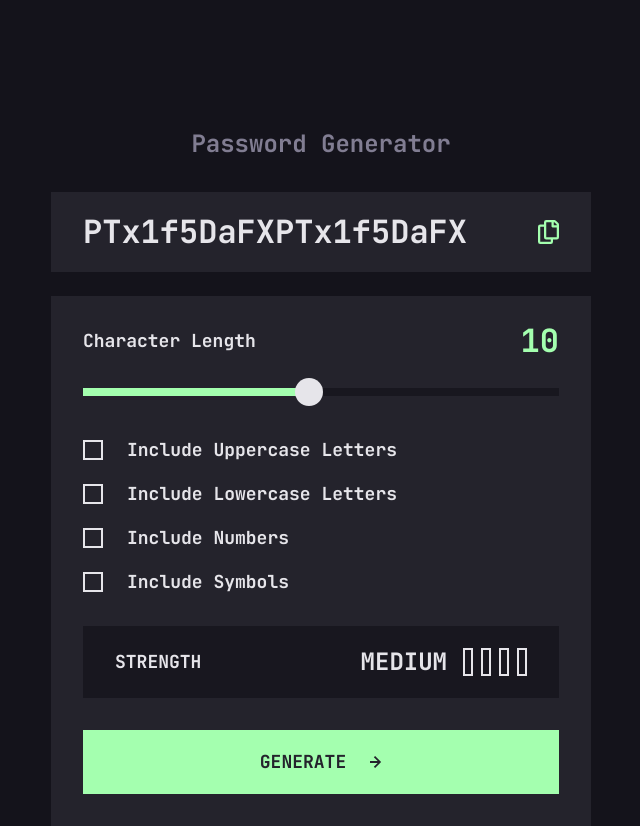
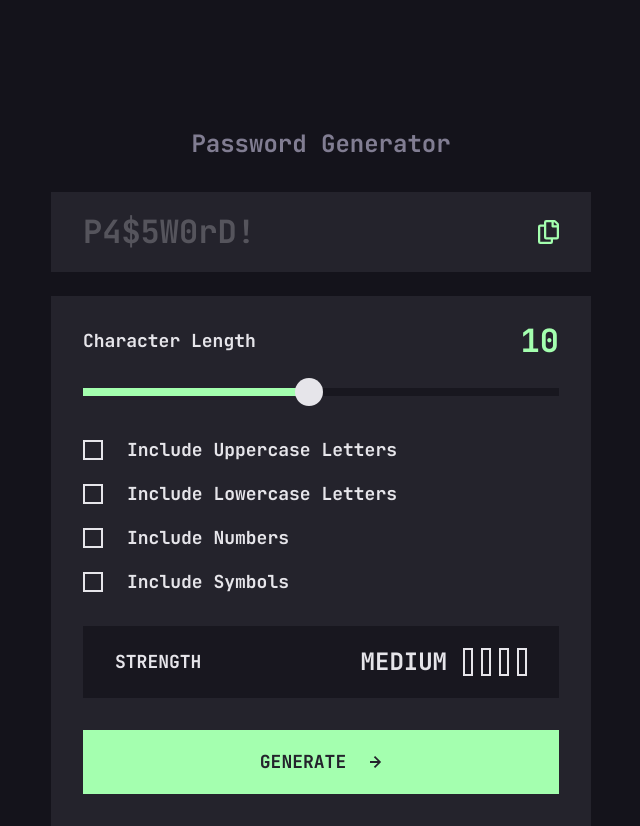
Before and after one commit to ZZ83/password-generator-app, a website: page index.html in a window 1280 px wide. Shown: the whole page, without its empty margins (319-959 px from the left). Drawn offline with Linux system fonts and the light colour scheme.

Commit message:
Add password empty state / placeholder styles

```diff
--- a/index.html
+++ b/index.html
@@ -13,7 +13,7 @@
 	</header>
 	<main>
 		<section class="mb-4 mt-4 flex h-16 items-center justify-between bg-gray-600 px-4 md:mb-6 md:mt-8 md:h-20 md:px-8">
-			<span class="text-500 xs:text-[20px] sm:text-600 md:text-700">PTx1f5DaFXPTx1f5DaFX</span>
+			<span id="password" class="text-500 before:opacity-25 empty:before:content-['P4$5W0rD!'] xs:text-[20px] sm:text-600 md:text-700"></span>
 			<svg class="h-5 w-[1.094] cursor-pointer fill-green hover:fill-white md:h-6 md:w-[1.313]" viewBox="0 0 21 24" xmlns="http://www.w3.org/2000/svg">
 				<path d="M20.341 3.091 17.909.659A2.25 2.25 0 0 0 16.319 0H8.25A2.25 2.25 0 0 0 6 2.25V4.5H2.25A2.25 2.25 0 0 0 0 6.75v15A2.25 2.25 0 0 0 2.25 24h10.5A2.25 2.25 0 0 0 15 21.75V19.5h3.75A2.25 2.25 0 0 0 21 17.25V4.682a2.25 2.25 0 0 0-.659-1.591ZM12.469 21.75H2.53a.281.281 0 0 1-.281-.281V7.03a.281.281 0 0 1 .281-.281H6v10.5a2.25 2.25 0 0 0 2.25 2.25h4.5v1.969a.282.282 0 0 1-.281.281Zm6-4.5H8.53a.281.281 0 0 1-.281-.281V2.53a.281.281 0 0 1 .281-.281H13.5v4.125c0 .621.504 1.125 1.125 1.125h4.125v9.469a.282.282 0 0 1-.281.281Zm.281-12h-3v-3h.451c.075 0 .147.03.2.082L18.667 4.6a.283.283 0 0 1 .082.199v.451Z" />
 			</svg>
```
Also changed, not shown: css/styles.css.
